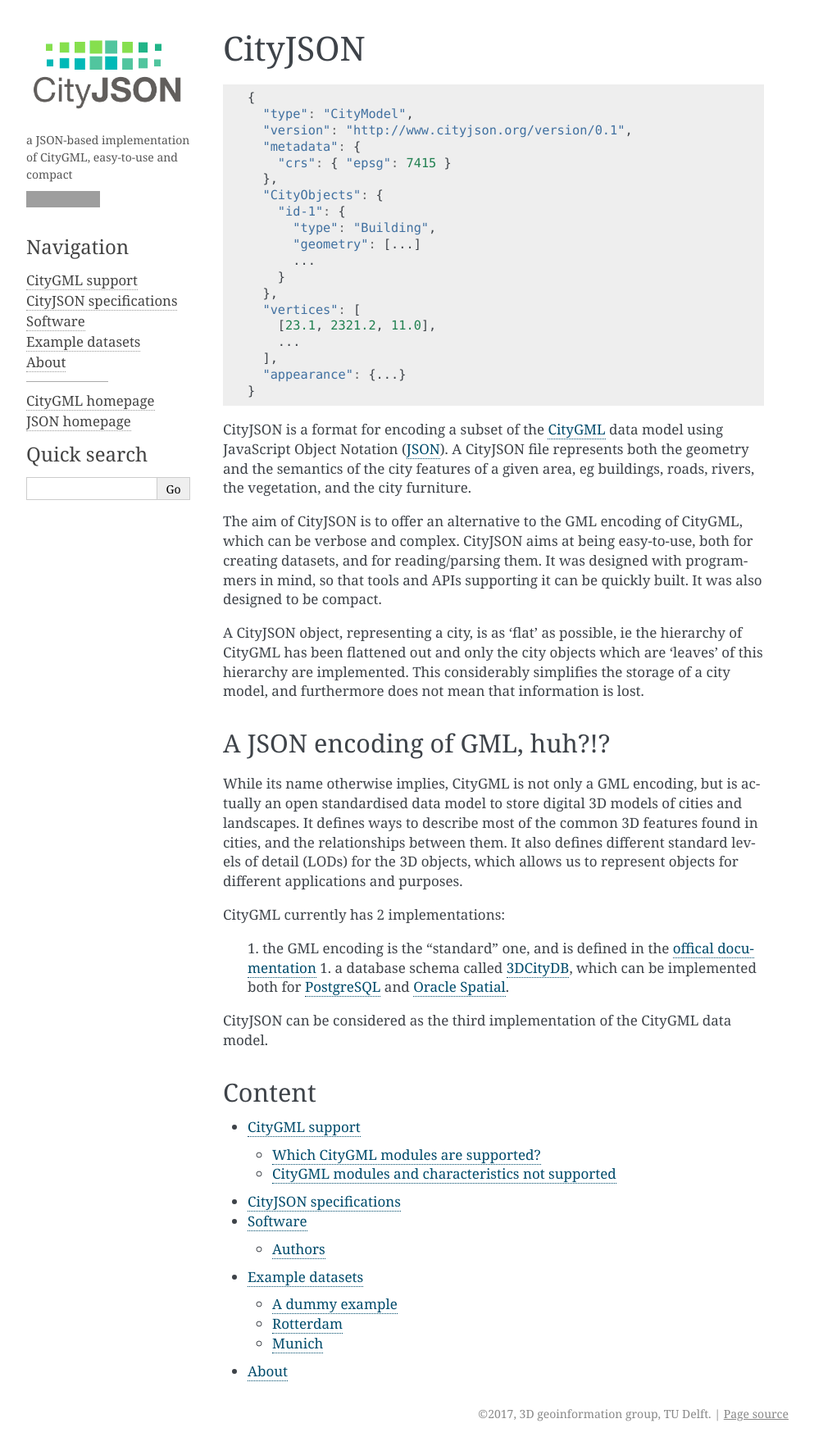
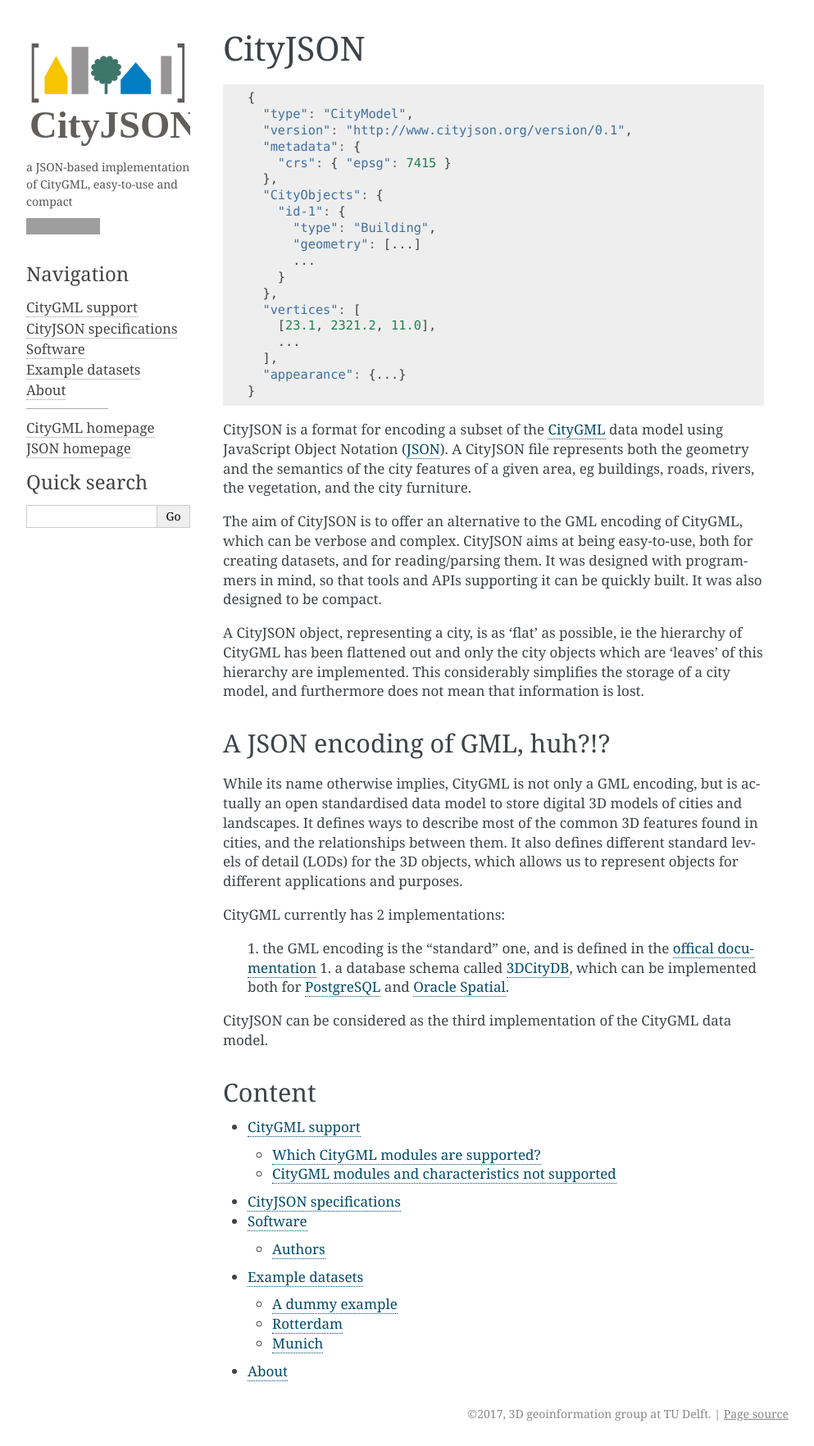
Before and after one commit to cityjson/specs, a Sphinx documentation site: the page built from docs/index.rst, in a window 1280 px wide. Shown: the whole page at 82% size, without its empty margins (148-1141 px from the left). Built offline with Sphinx 7.4.7, drawn with Linux system fonts in a browser that asks for light colours; grey boxes are pictures that could not be loaded.

Commit message:
a new logo

```diff
--- a/docs/conf.py
+++ b/docs/conf.py
@@ -47,7 +47,7 @@
 
 # General information about the project.
 project = u'CityJSON'
-copyright = u'2017, 3D geoinformation group, TU Delft'
+copyright = u'2017, 3D geoinformation group at TU Delft'
 author = u'Hugo Ledoux'
 
 # The version info for the project you're documenting, acts as replacement for
@@ -90,7 +90,7 @@
 # documentation.
 #
 html_theme_options = {
-    'logo': 'logo.png',
+    'logo': 'logo2.svg',
     # 'logo_text_align': 'left-align',
     # 'body_text_align': 'left-align',
     'description': 'a JSON-based implementation of CityGML, easy-to-use and compact',
```
Also changed, not shown: docs/_static/logo-url-black.png (added), docs/_static/logo2.png (added), docs/_static/logo2.svg (added), 1 other file.
